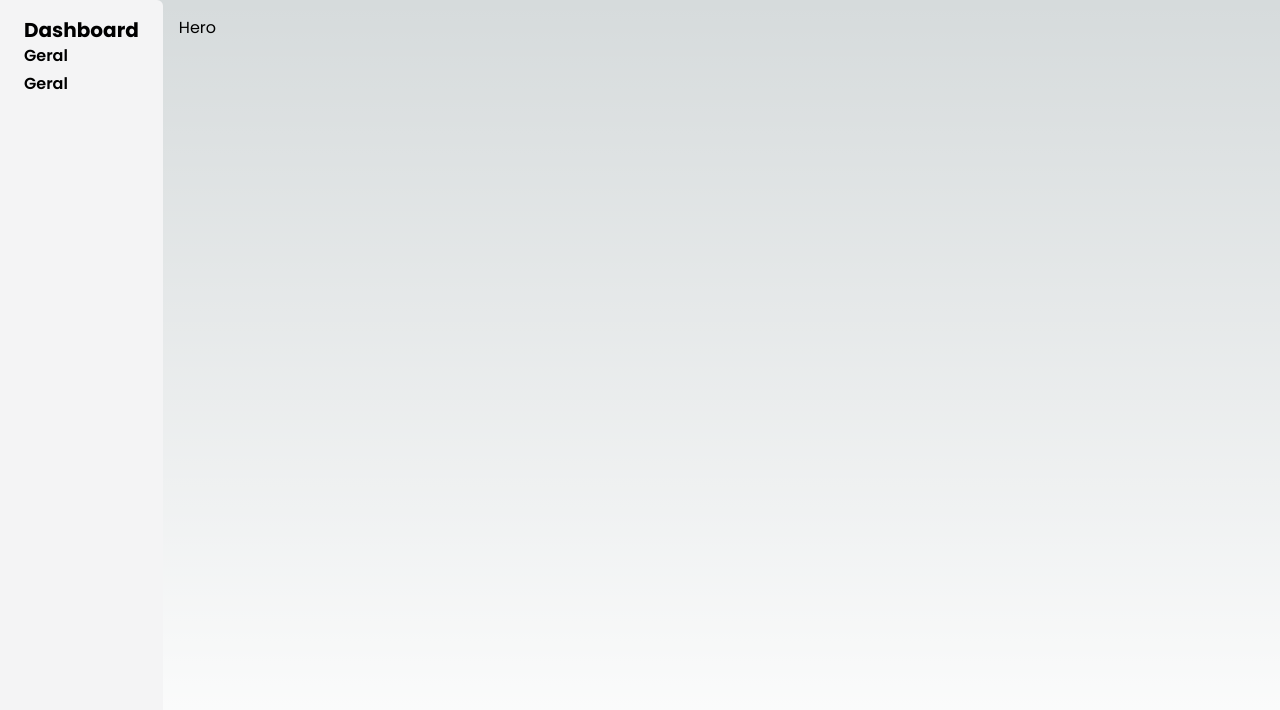
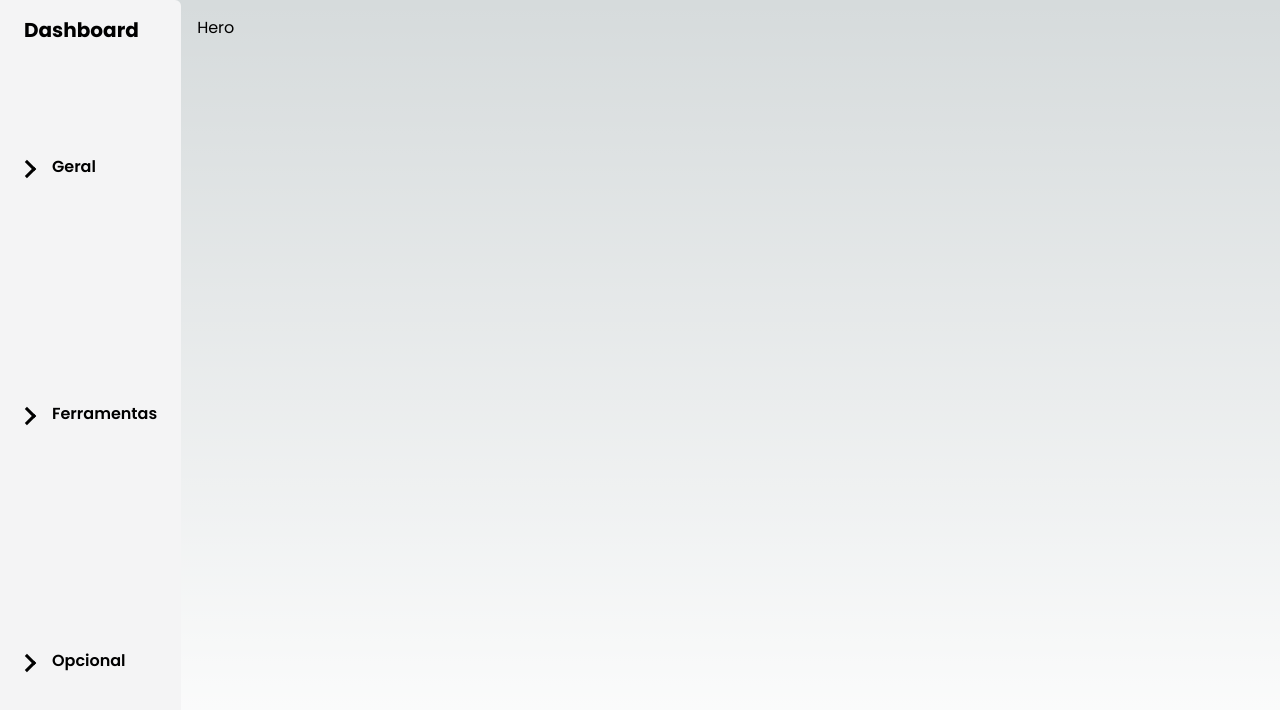
Before and after one commit to AdlerCastro/Admin_Dashboard, a Next.js app: page / in a window 1280 px wide. Shown: the top 710 px of the page. Built offline with nearby package versions, Linux system fonts and the light colour scheme.

Commit message:
:lipstick: feat: Estilização do componente de pastas para acesso as pages da dashboard

```diff
--- a/src/components/molecules/Folder/index.tsx
+++ b/src/components/molecules/Folder/index.tsx
@@ -5,36 +5,77 @@ import React, { useState } from 'react'
 
 export default function Folder() {
 
-    const [open, setOpen] = useState(false)
-    console.log(open)
+    const [openGeral, setOpenGeral] = useState(false)
+    const [openFerramentas, setOpenFerramentas] = useState(false)
+    const [openOpcional, setOpenOpcional] = useState(false)
+
+    const toggleGeral = () => {
+        setOpenGeral(!openGeral)
+    }
+
+    const toggleFerramentas = () => {
+        setOpenFerramentas(!openFerramentas)
+    }
+
+    const toggleOpcional = () => {
+        setOpenOpcional(!openOpcional)
+    }
 
     return (
-        <div className='flex flex-col gap-1'>
-            <nav className='relative items-center'>
-                <input type="checkbox" name="checkbox" id="checkbox" className="hidden" onClick={() => setOpen(!open)} />
-                <div className='relative'>
-                    <label htmlFor="checkbox" className='font-semibold text-base cursor-pointer'>
-                        Geral
-                    </label>
-                    <ul className={`absolute transition-all duration-100 list-none flex flex-col gap-y-2 bg-zinc-700 text-center ${open ? 'top-6 visible' : '-top-full hidden'}`}>
-                        <li><Button className='font-normal w-full'>aaa</Button ></li>
-                        <li><Button className='font-normal w-full'>bbb</Button ></li>
-                        <li><Button className='font-normal w-full'>ccc</Button ></li>
-                    </ul>
-                </div>
+        <div className='flex flex-1 flex-col justify-around'>
+            {/* Geral */}
+            <nav className='items-center'>
+                <input type="checkbox" name="checkbox" id="checkbox-geral" className="hidden" onClick={toggleGeral} />
+                <label htmlFor="checkbox-geral" className='font-semibold text-base cursor-pointer flex flex-row gap-2 items-center'>
+                    <span className={` w-5 border-solid items-center
+                    before:w-[13px] before:mt-1 before:h-[3px] before:relative before:block dark:before:bg-white before:bg-black
+                    after:w-[13px] after:mt-1 after:h-[3px] after:relative after:block dark:after:bg-white after:bg-black
+                        ${openGeral ? ' after:rotate-[225deg] before:rotate-[45deg]' : 'after:rotate-[-45deg] before:rotate-[45deg]'}`
+                    }></span> Geral
+                </label>
+                <ul className={` transition-all duration-300 list-none overflow-hidden ${openGeral ? 'h-[140px]' : 'h-0'}`}>
+                    <div className='transition-all duration-300 list-none flex flex-col gap-y-2 p-1 bg-transparent text-center '>
+                        <li><Button className='font-normal'>aaa</Button ></li>
+                        <li><Button className='font-normal'>bbb</Button ></li>
+                        <li><Button className='font-normal'>ccc</Button ></li>
+                    </div>
+                </ul>
             </nav>
-            <nav className='relative items-center'>
-                <input type="checkbox" name="checkbox" id="checkbox" className="hidden" onClick={() => setOpen(!open)} />
-                <div className='relative'>
-                    <label htmlFor="checkbox" className='font-semibold text-base cursor-pointer'>
-                        Geral
-                    </label>
-                    <ul className={`absolute transition-all duration-100 list-none flex flex-col gap-y-2 bg-zinc-700 text-center ${open ? 'top-6 visible' : '-top-full hidden'}`}>
-                        <li><Button className='font-normal w-full'>aaa</Button ></li>
-                        <li><Button className='font-normal w-full'>bbb</Button ></li>
-                        <li><Button className='font-normal w-full'>ccc</Button ></li>
-                    </ul>
-                </div>
+            {/* Ferramentas */}
+            <nav className='items-center'>
+                <input type="checkbox" name="checkbox" id="checkbox-ferramentas" className="hidden" onClick={toggleFerramentas} />
+                <label htmlFor="checkbox-ferramentas" className='font-semibold text-base cursor-pointer flex flex-row gap-2 items-center'>
+                    <span className={` w-5 border-solid items-center
+                    before:w-[13px] before:mt-1 before:h-[3px] before:relative before:block dark:before:bg-white before:bg-black
+                    after:w-[13px] after:mt-1 after:h-[3px] after:relative after:block dark:after:bg-white after:bg-black
+                        ${openFerramentas ? ' after:rotate-[225deg] before:rotate-[45deg]' : 'after:rotate-[-45deg] before:rotate-[45deg]'}`
+                    }></span> Ferramentas
+                </label>
+                <ul className={` transition-all duration-300 list-none overflow-hidden ${openFerramentas ? 'h-[140px]' : 'h-0'}`}>
+                    <div className='transition-all duration-300 list-none flex flex-col gap-y-2 p-1 bg-transparent text-center '>
+                        <li><Button className='font-normal'>aaa</Button ></li>
+                        <li><Button className='font-normal'>bbb</Button ></li>
+                        <li><Button className='font-normal'>ccc</Button ></li>
+                    </div>
+                </ul>
+            </nav>
+            {/* Opcional */}
+            <nav className='items-center'>
+                <input type="checkbox" name="checkbox" id="checkbox-opcional" className="hidden" onClick={toggleOpcional} />
+                <label htmlFor="checkbox-opcional" className='font-semibold text-base cursor-pointer flex flex-row gap-2 items-center'>
+                    <span className={` w-5 border-solid items-center
+                    before:w-[13px] before:mt-1 before:h-[3px] before:relative before:block dark:before:bg-white before:bg-black
+                    after:w-[13px] after:mt-1 after:h-[3px] after:relative after:block dark:after:bg-white after:bg-black
+                        ${openOpcional ? ' after:rotate-[225deg] before:rotate-[45deg]' : 'after:rotate-[-45deg] before:rotate-[45deg]'}`
+                    }></span> Opcional
+                </label>
+                <ul className={` transition-all duration-300 list-none overflow-hidden ${openOpcional ? 'h-[140px]' : 'h-0'}`}>
+                    <div className='transition-all duration-300 list-none flex flex-col gap-y-2 p-1 bg-transparent text-center '>
+                        <li><Button className='font-normal'>aaa</Button ></li>
+                        <li><Button className='font-normal'>bbb</Button ></li>
+                        <li><Button className='font-normal'>ccc</Button ></li>
+                    </div>
+                </ul>
             </nav>
         </div>
     )
```
